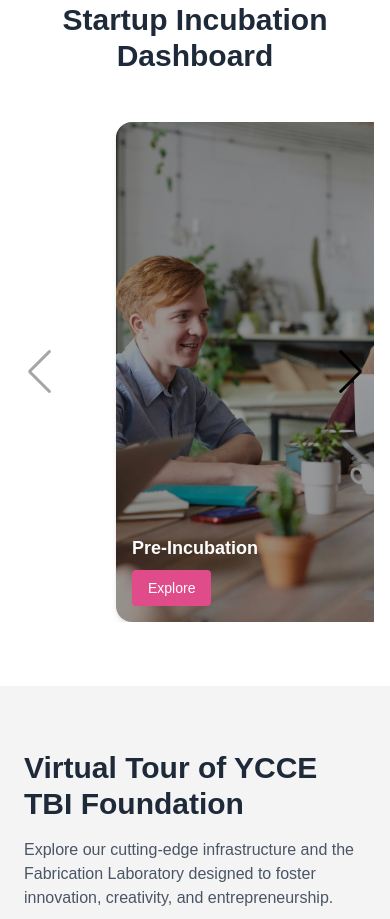
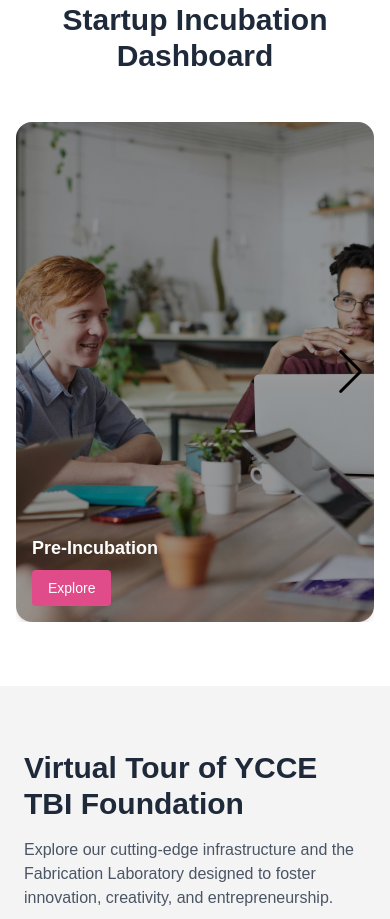
Before and after one commit to nastyax0/tbi, a Next.js app: page / in a window 390 px wide. Shown: the part 3080-3999 px from the top of the page. Built offline with nearby package versions, Linux system fonts and the light colour scheme.

Commit message:
fixed responsiveness

```diff
--- a/src/components/dashboard.tsx
+++ b/src/components/dashboard.tsx
@@ -48,8 +48,22 @@ export default function DashboardCards() {
         slidesOffsetBefore={100}
         slidesOffsetAfter={100}
         breakpoints={{
-          640: { slidesPerView: 2 },
-          1024: { slidesPerView: 3 },
+          // disable offsets on mobile (below 640)
+          0: {
+            slidesOffsetBefore: 0,
+            slidesOffsetAfter: 0,
+            slidesPerView: 1,
+          },
+          640: {
+            slidesOffsetBefore: 100,
+            slidesOffsetAfter: 100,
+            slidesPerView: 2,
+          },
+          1024: {
+            slidesOffsetBefore: 100,
+            slidesOffsetAfter: 100,
+            slidesPerView: 3,
+          },
         }}
         className="pb-10 swiper-custom-nav"
       >
```
